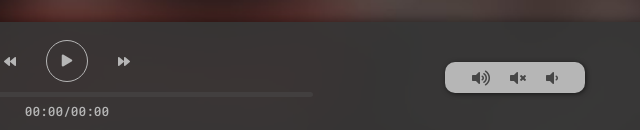
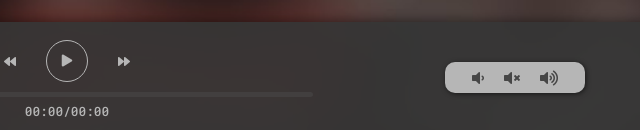
Before and after one commit to gabriel-bri/playerjs, a plain HTML site: page index.html in a window 1280 px wide. Shown: the part 667-797 px from the top of the page, 573-1213 px from the left. Drawn offline with Linux system fonts and the light colour scheme.

Commit message:
Novo Design

```diff
--- a/index.html
+++ b/index.html
@@ -47,9 +47,9 @@
 			</div>
 			<div class="manager px-10">
 				<div id="volume">
-					<div id="decrease" onclick="decreaseVolume()"><i class="fas fa-volume-up"></i></div>
+					<div id="decrease" onclick="decreaseVolume()"><i class="fas fa-volume-down"></i></div>
 					<div id="volumeIcon" onclick="mute()"><i class="fas fa-volume-mute"></i></div>
-					<div id="increase" onclick="increaseVolume()"><i class="fas fa-volume-down"></i></div>
+					<div id="increase" onclick="increaseVolume()"><i class="fas fa-volume-up"></i></div>
 				</div>
 			</div>
 		</div>
```
